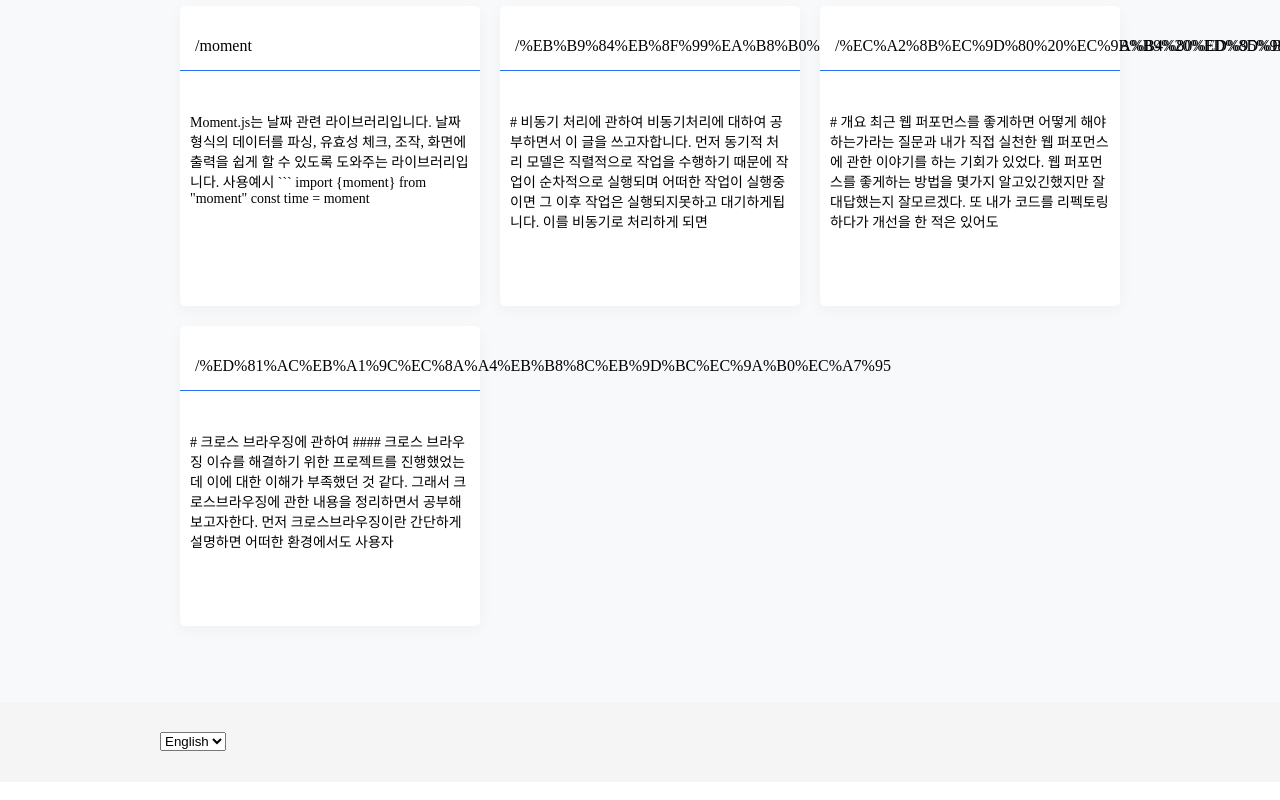
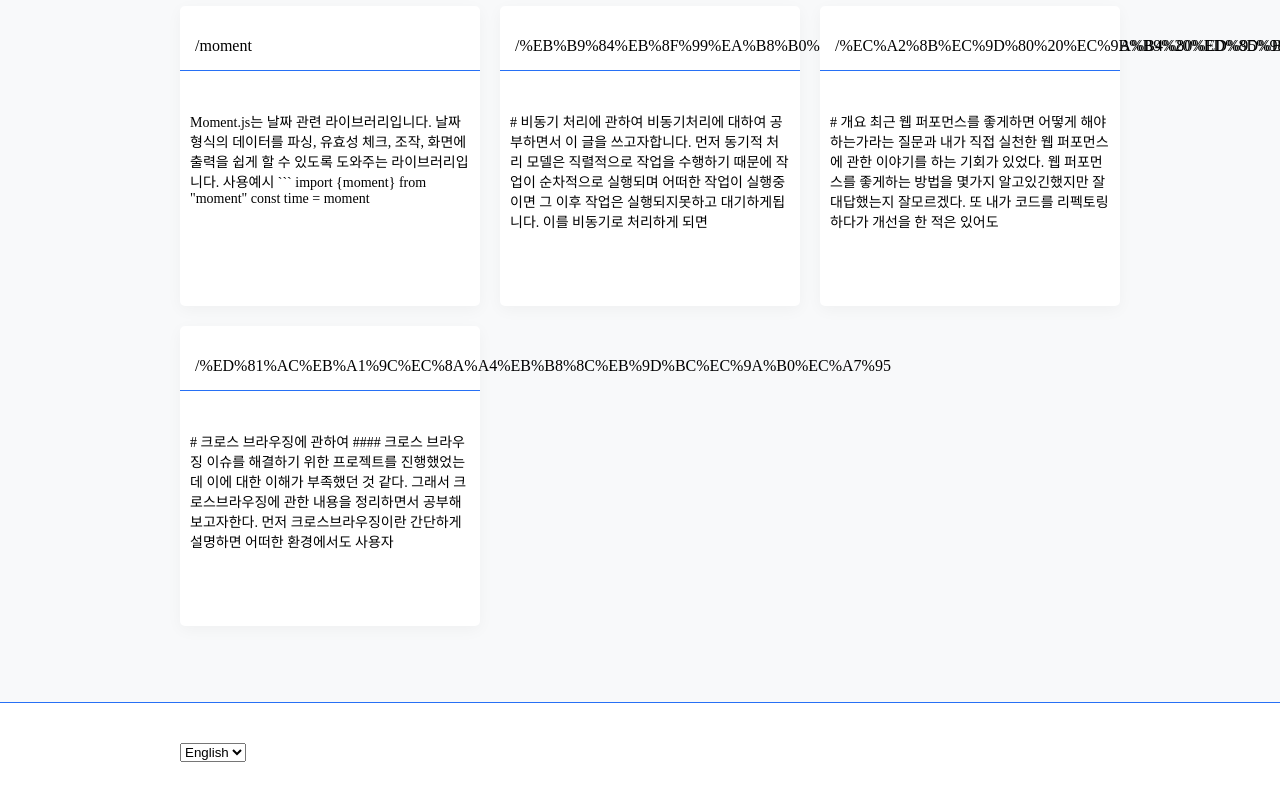
Before and after one commit to Dowap2/dowap2.github.io, a React (Create React App) app: page / in a window 1280 px wide. Shown: the part 1639-2439 px from the top of the page. Built offline with nearby package versions, Linux system fonts and the light colour scheme.

Commit message:
divide footer

```diff
--- a/src/App.js
+++ b/src/App.js
@@ -2,7 +2,7 @@ import React from "react";
 import { BrowserRouter as Router, Route } from "react-router-dom";
 import { Header } from "./Blog/Header/Header";
 import { ViewComponent } from "./Blog/Main/View/ViewComponent";
-import FooterContainer from "./Blog/Footer/FooterContainer";
+import { Footer } from "./Blog/Footer/Footer";
 import { Layout } from "./Blog/Layout";
 import { SlideBanner } from "./Banner/SlideBanner";
 
@@ -15,7 +15,7 @@ function App() {
         <Route exact path="/" component={Layout} />
         <Route path="/view/:index" component={ViewComponent} />
       </div>
-      <FooterContainer />
+      <Footer />
     </Router>
   );
 }
--- a/src/Blog/Footer/Footer.jsx
+++ b/src/Blog/Footer/Footer.jsx
@@ -1,29 +1,26 @@
 import styled from "styled-components";
+import InputLanguageContainer from "./InputLanguageContainer";
 
 const FooterComponent = styled.div`
   width: 100%;
   height: 80px;
-  background: #f5f5f5;
+  background: #ffffff;
+  border-top: 1px solid #2770f5;
 `;
 const Wrapper = styled.div`
   width: 960px;
+  padding: 20px;
   margin: auto;
   @media only screen and (max-width: 960px) {
     width: 100%;
   }
 `;
-const ChangeLanguageComponent = styled.select`
-  margin-top: 30px;
-`;
 
-export function Footer(props) {
+export function Footer() {
   return (
     <FooterComponent>
       <Wrapper>
-        <ChangeLanguageComponent onChange={e => props.onChange(e.target.value)}>
-          <option value="en">English</option>
-          <option value="ko">Korean</option>
-        </ChangeLanguageComponent>
+        <InputLanguageContainer />
       </Wrapper>
     </FooterComponent>
   );
--- /dev/null
+++ b/src/Blog/Footer/InputLanguage.jsx
@@ -0,0 +1,24 @@
+import styled from "styled-components";
+import { useIntl } from "react-intl";
+
+const ChangeLanguageComponent = styled.select`
+  margin: 20px;
+`;
+
+export function InputLanguage(props) {
+  const intl = useIntl();
+  return (
+    <ChangeLanguageComponent onChange={e => props.onChange(e.target.value)}>
+      <option value="en">
+        {intl.formatMessage({
+          id: "InputLanguage.English"
+        })}
+      </option>
+      <option value="ko">
+        {intl.formatMessage({
+          id: "InputLanguage.Korean"
+        })}
+      </option>
+    </ChangeLanguageComponent>
+  );
+}
--- a/src/Blog/Footer/FooterContainer.jsx
+++ b/src/Blog/Footer/InputLanguageContainer.jsx
@@ -1,10 +1,10 @@
 import React from "react";
 import { connect } from "react-redux";
 import * as languageActions from "../../store/modules/languageState";
-import { Footer } from "./Footer";
+import { InputLanguage } from "./InputLanguage";
 
-const FooterContainer = props => {
-  return <Footer onChange={props.language} />;
+const InputLanguageContainer = props => {
+  return <InputLanguage onChange={props.language} />;
 };
 
 const mapStateToProps = state => {
@@ -15,4 +15,7 @@ const mapDispatchToProps = dispatch => ({
   language: language => dispatch(languageActions.ChangeLanguage(language))
 });
 
-export default connect(mapStateToProps, mapDispatchToProps)(FooterContainer);
+export default connect(
+  mapStateToProps,
+  mapDispatchToProps
+)(InputLanguageContainer);
--- a/src/Blog/Main/View/ViewComponent.jsx
+++ b/src/Blog/Main/View/ViewComponent.jsx
@@ -3,7 +3,7 @@ import { Comment } from "./Comment";
 import styled from "styled-components";
 
 const LayoutComponent = styled.div`
-  width: 960px;
+  width: 100%;
   padding: 20px;
   box-sizing: border-box;
   @media only screen and (max-width: 960px) {
--- a/src/locale/en.json
+++ b/src/locale/en.json
@@ -4,5 +4,8 @@
 
   "header.title": "main",
 
+  "InputLanguage.English": "English",
+  "InputLanguage.Korean": "Korean",
+
   "searchInputPlaceholder": "search"
 }
--- a/src/locale/ko.json
+++ b/src/locale/ko.json
@@ -4,5 +4,8 @@
 
   "header.title": "홈",
 
+  "InputLanguage.English": "영어",
+  "InputLanguage.Korean": "한국어",
+
   "searchInputPlaceholder": "검색"
 }
```
